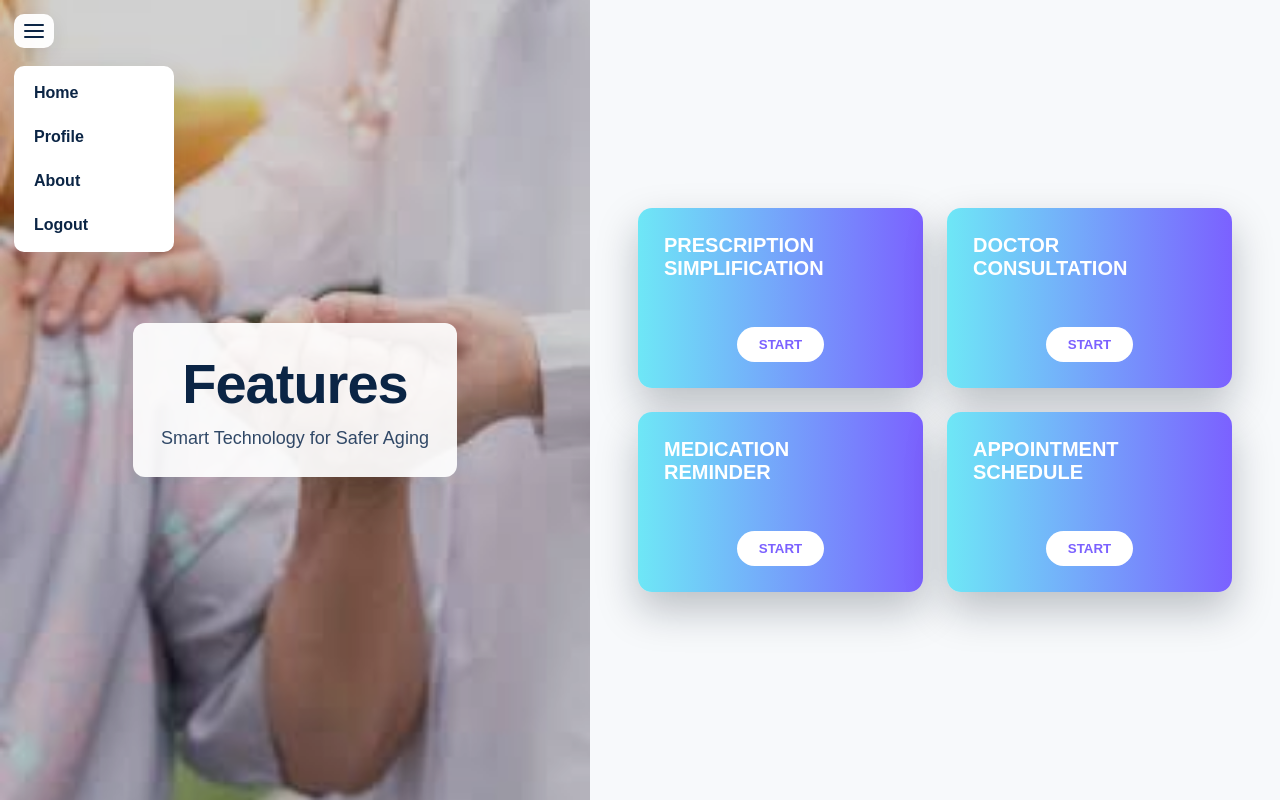
After one commit to sakshimote20/Agewell360, a Django app: page /features/ in a window 1280 px wide, after a click that opens the changed part. The commit adds this page. Run offline with Django 5.2, Linux system fonts and the light colour scheme.

Commit message:
feature, home, profile page

```diff
--- a/accounts/urls.py
+++ b/accounts/urls.py
@@ -4,5 +4,7 @@ from . import views
 urlpatterns = [
     path('', views.login_view, name='login'),
     path('signup/', views.signup_view, name='signup'),
+    path('profile/', views.profile_view, name='profile'),
+    path('features/', views.features_view, name='features'),
     path('logout/', views.logout_view, name='logout'),
 ]
--- a/accounts/views.py
+++ b/accounts/views.py
@@ -1,11 +1,25 @@
 from django.shortcuts import render, redirect
 from django.contrib.auth import authenticate, login, logout
 from django.contrib.auth.models import User
+from django.contrib.auth.decorators import login_required
 from django.contrib import messages
+
+from .models import Profile
+
+
+def features_view(request):
+    return render(request, 'accounts/features.html')
 
 
 def login_view(request):
     if request.user.is_authenticated:
+        # if already logged in, direct to profile if incomplete
+        try:
+            profile = request.user.profile
+            if not profile.is_profile_completed:
+                return redirect('profile')
+        except Exception:
+            pass
         return redirect('home')
     if request.method == 'POST':
         username = request.POST.get('username')
@@ -13,6 +27,10 @@ def login_view(request):
         user = authenticate(request, username=username, password=password)
         if user is not None:
             login(request, user)
+            # Ensure profile exists and redirect based on completion flag
+            profile, _ = Profile.objects.get_or_create(user=user)
+            if not profile.is_profile_completed:
+                return redirect('profile')
             return redirect('/home/')
         else:
             messages.error(request, 'Invalid username or password')
@@ -42,3 +60,37 @@ def signup_view(request):
 def logout_view(request):
     logout(request)
     return redirect('login')
+
+
+@login_required
+def profile_view(request):
+    # GET shows profile; POST saves profile and marks as completed
+    profile, _ = Profile.objects.get_or_create(user=request.user)
+    if request.method == 'POST':
+        full_name = request.POST.get('full_name', '').strip()
+        age = request.POST.get('age')
+        phone = request.POST.get('phone', '').strip()
+        family_contact = request.POST.get('family_contact', '').strip()
+        address = request.POST.get('address', '').strip()
+        # Update profile
+        profile.full_name = full_name
+        try:
+            profile.age = int(age) if age else None
+        except ValueError:
+            profile.age = None
+        profile.phone = phone
+        profile.family_contact = family_contact
+        profile.address = address
+        # handle uploaded photo if present
+        if request.FILES.get('photo'):
+            profile.photo = request.FILES['photo']
+        # mark completed
+        profile.is_profile_completed = True
+        profile.save()
+        # also update User.get_full_name if desired (optional)
+        if full_name:
+            request.user.first_name = full_name
+            request.user.save()
+        return redirect('/home/')
+
+    return render(request, 'accounts/profile.html', {'profile': profile})
--- /dev/null
+++ b/static/css/features.css
@@ -0,0 +1,104 @@
+/* Features page styles for AgeWell360 */
+:root{
+  --accent-start: #6ee7f6;
+  --accent-end: #7b61ff;
+  --muted: #6b6b6b;
+}
+
+*{box-sizing:border-box}
+html,body{height:100%;margin:0;font-family:Arial, Helvetica, sans-serif;background:#f7f9fb}
+
+.features-page{display:flex;flex-wrap:wrap;min-height:100vh}
+
+/* LEFT HERO */
+.hero{flex:1 1 420px;min-width:320px}
+.hero-bg{
+  position:relative;
+  width:100%;
+  height:100vh;
+  min-height:520px;
+  background-size:cover;
+  background-position:center;
+  display:flex;
+  align-items:center;
+  justify-content:center;
+}
+
+.home-btn{
+  position:absolute;
+  top:20px;
+  left:20px;
+  background:#ffffff;
+  color:#0b2545; /* dark navy */
+  border:0;padding:10px 14px;border-radius:999px;font-weight:700;text-decoration:none;
+  transition:transform .14s ease, box-shadow .14s ease, background-color .14s ease, color .14s ease;
+  z-index:3; /* sit above hero overlay so clicks work */
+  pointer-events:auto;
+}
+.home-btn:hover{
+  transform:scale(1.06);
+  box-shadow:0 12px 30px rgba(107,81,255,0.22), 0 6px 12px rgba(11,37,69,0.08);
+}
+.home-btn:focus{
+  outline:2px solid rgba(107,81,255,0.16);
+  outline-offset:4px;
+}
+
+.hero-content{
+  text-align:center;padding:28px;max-width:520px;position:relative;z-index:2;
+  /* light panel behind text so dark text reads on any background */
+  background: rgba(255,255,255,0.92);
+  border-radius:12px;
+  box-shadow:0 10px 30px rgba(13,24,40,0.06);
+}
+
+/* Hamburger menu styles */
+.menu-wrap{position:absolute;top:14px;left:14px;z-index:40}
+.hamburger{background:rgba(255,255,255,0.96);border:0;padding:10px;border-radius:10px;display:flex;flex-direction:column;gap:4px;cursor:pointer;box-shadow:0 6px 18px rgba(11,37,69,0.08)}
+.hamburger .hamburger-line{display:block;width:20px;height:2px;background:#0b2545;border-radius:2px}
+.hamburger:hover{transform:scale(1.03);box-shadow:0 10px 28px rgba(107,81,255,0.14)}
+
+.menu-dropdown{position:absolute;left:0;top:52px;min-width:160px;background:#fff;border-radius:10px;padding:8px 6px;box-shadow:0 14px 36px rgba(11,37,69,0.12);display:none;flex-direction:column;gap:6px}
+.menu-dropdown.show{display:flex}
+.menu-item{display:block;padding:10px 14px;color:#0b2545;text-decoration:none;border-radius:8px;font-weight:700}
+.menu-item:hover{background:linear-gradient(90deg,var(--accent-start),var(--accent-end));color:#fff}
+
+.hero-content h1{font-size:56px;margin:0 0 12px;font-weight:800;letter-spacing:-1px;color:#0b2545}
+.hero-content .subtitle{font-size:18px;opacity:0.95;margin:0;color:#274060}
+
+/* subtle dark overlay over background image to mute bright areas */
+.hero-bg::before{
+  content:'';position:absolute;inset:0;background:rgba(0,0,0,0.18);z-index:1;border-radius:0;
+}
+
+/* RIGHT CARDS */
+.features-cards{flex:1 1 520px;display:flex;align-items:center;justify-content:center;padding:48px}
+.cards-grid{display:grid;grid-template-columns:repeat(2,1fr);gap:24px;max-width:720px;width:100%}
+
+.feature-card{
+  background: linear-gradient(90deg,var(--accent-start),var(--accent-end));
+  color:#fff;padding:26px;border-radius:14px;display:flex;flex-direction:column;justify-content:space-between;align-items:center;
+  min-height:180px;box-shadow:0 18px 40px rgba(13,24,40,0.25);transition:transform .18s ease,box-shadow .18s ease,filter .18s ease;
+}
+.feature-card h3{margin:0;font-size:20px;font-weight:800;text-transform:uppercase}
+.feature-card .start{background:#fff;border:0;padding:10px 22px;border-radius:999px;font-weight:800;color:var(--accent-end);cursor:pointer;transition:transform .12s ease,box-shadow .12s ease,border .12s ease}
+/* ensure start button is on top of its card for hover and clicks */
+.feature-card .start{z-index:2;pointer-events:auto}
+
+.feature-card:hover{transform:translateY(-8px);box-shadow:0 28px 60px rgba(107,81,255,0.18);filter:drop-shadow(0 8px 30px rgba(107,81,255,0.12))}
+.feature-card:hover .start{transform:scale(1.03);box-shadow:0 8px 22px rgba(0,0,0,0.12);border:1px solid rgba(0,0,0,0.06)}
+
+/* Make Start button white pill and strong text */
+.start:hover{transform:scale(1.05);box-shadow:0 12px 28px rgba(0,0,0,0.12);}
+
+/* Responsive */
+@media (max-width:900px){
+  .hero-bg{height:48vh;min-height:420px}
+  .features-page{flex-direction:column}
+  .features-cards{padding:24px}
+}
+@media (max-width:520px){
+  .hero-content h1{font-size:36px}
+  .cards-grid{grid-template-columns:1fr;gap:16px}
+  .hero-bg{min-height:360px}
+}
--- /dev/null
+++ b/templates/accounts/features.html
@@ -0,0 +1,80 @@
+{% load static %}
+<!doctype html>
+<html lang="en">
+<head>
+  <meta charset="utf-8">
+  <meta name="viewport" content="width=device-width,initial-scale=1">
+  <title>Features — AgeWell360</title>
+  <link rel="stylesheet" href="{% static 'css/features.css' %}">
+</head>
+<body>
+  <main class="features-page">
+    <section class="hero">
+      <div class="hero-bg" style="background-image: url('{% static "images/features-bg.jpg" %}');">
+        <div class="menu-wrap">
+          <button id="menuBtn" class="hamburger" aria-expanded="false" aria-controls="menuList" aria-label="Open menu">
+            <span class="hamburger-line"></span>
+            <span class="hamburger-line"></span>
+            <span class="hamburger-line"></span>
+          </button>
+          <nav id="menuList" class="menu-dropdown" role="menu" aria-hidden="true">
+            <a role="menuitem" class="menu-item" href="/">Home</a>
+            <a role="menuitem" class="menu-item" href="/profile/">Profile</a>
+            <a role="menuitem" class="menu-item" href="/about/">About</a>
+            <a role="menuitem" class="menu-item" href="{% url 'logout' %}">Logout</a>
+          </nav>
+        </div>
+        <div class="hero-content">
+          <h1>Features</h1>
+          <p class="subtitle">Smart Technology for Safer Aging</p>
+        </div>
+      </div>
+    </section>
+
+    <section class="features-cards">
+      <div class="cards-grid">
+        <div class="feature-card">
+          <h3>Prescription Simplification</h3>
+          <button class="start">START</button>
+        </div>
+
+        <div class="feature-card">
+          <h3>Doctor Consultation</h3>
+          <button class="start">START</button>
+        </div>
+
+        <div class="feature-card">
+          <h3>Medication Reminder</h3>
+          <button class="start">START</button>
+        </div>
+
+        <div class="feature-card">
+          <h3>Appointment Schedule</h3>
+          <button class="start">START</button>
+        </div>
+      </div>
+    </section>
+  </main>
+</body>
+</html>
+
+<script>
+// Toggle menu dropdown
+const menuBtn = document.getElementById('menuBtn');
+const menuList = document.getElementById('menuList');
+if(menuBtn){
+  menuBtn.addEventListener('click', function(e){
+    const showing = menuList.classList.toggle('show');
+    menuBtn.setAttribute('aria-expanded', showing ? 'true' : 'false');
+    menuList.setAttribute('aria-hidden', showing ? 'false' : 'true');
+  });
+  // close when clicking outside
+  document.addEventListener('click', function(e){
+    if(!menuBtn.contains(e.target) && !menuList.contains(e.target)){
+      menuList.classList.remove('show');
+      menuBtn.setAttribute('aria-expanded','false');
+      menuList.setAttribute('aria-hidden','true');
+    }
+  });
+}
+</script>
```
Also changed, not shown: accounts/models.py (added, +27 -0 lines), static/css/home.css (added, +72 -0 lines), static/css/style.css (+44 -0 lines), templates/accounts/profile.html (added, +147 -0 lines), templates/base.html (+37 -15 lines), templates/home.html (+8 -11 lines), accounts/migrations/0001_initial.py (added), accounts/migrations/0002_profile_family_contact.py (added), accounts/migrations/__init__.py (added), db.sqlite3, profiles/WIN_20240909_05_12_17_Pro.jpg (added), static/images/default-avatar.png (added), static/images/features-bg.jpg (added).
